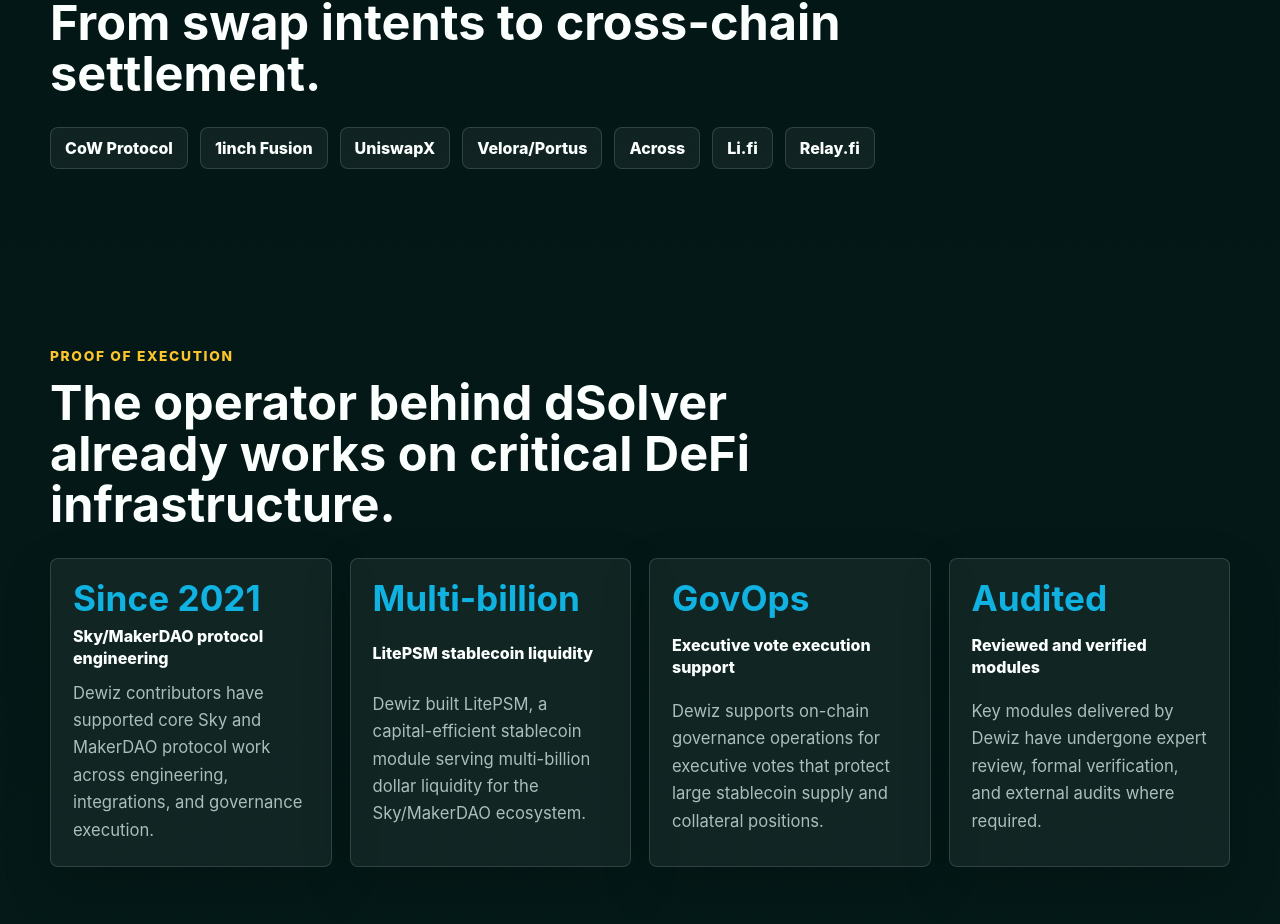
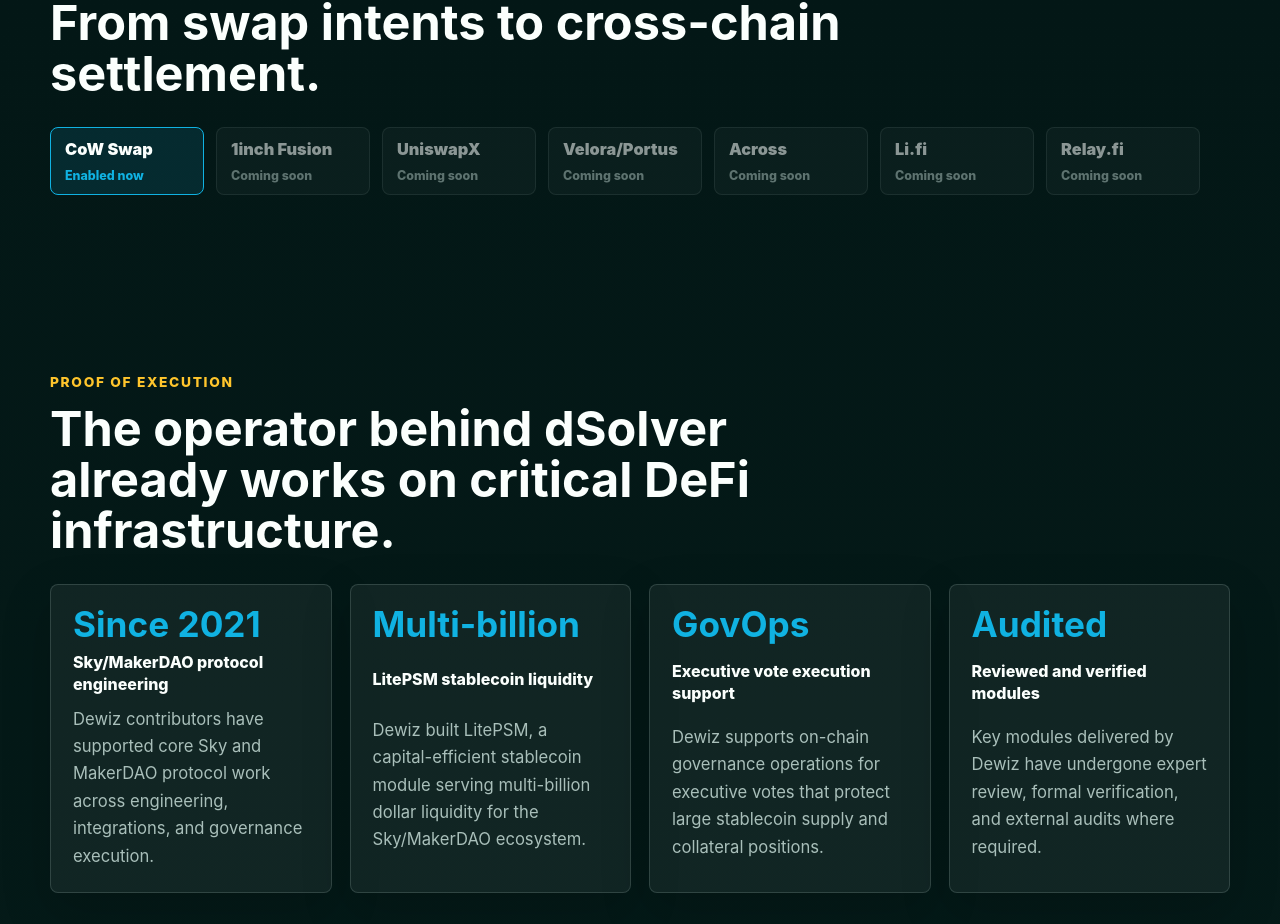
Before and after one commit to dewiz-xyz/dewiz-website, a Next.js app: page /dsolver in a window 1280 px wide. Shown: the part 2056-2980 px from the top of the page. Built offline with nearby package versions, Linux system fonts and the light colour scheme.

Commit message:
Clarify mature dSolver roadmap status

```diff
--- a/data/site.ts
+++ b/data/site.ts
@@ -71,13 +71,13 @@
 ];
 
 export const PROTOCOL_ROADMAP = [
-  "CoW Protocol",
-  "1inch Fusion",
-  "UniswapX",
-  "Velora/Portus",
-  "Across",
-  "Li.fi",
-  "Relay.fi",
+  { name: "CoW Swap", status: "Enabled now" },
+  { name: "1inch Fusion", status: "Coming soon" },
+  { name: "UniswapX", status: "Coming soon" },
+  { name: "Velora/Portus", status: "Coming soon" },
+  { name: "Across", status: "Coming soon" },
+  { name: "Li.fi", status: "Coming soon" },
+  { name: "Relay.fi", status: "Coming soon" },
 ];
 
 export function mailto(subject: string) {
--- a/pages/dsolver.tsx
+++ b/pages/dsolver.tsx
@@ -82,7 +82,13 @@
         </div>
         <div className={c.tokenList}>
           {PROTOCOL_ROADMAP.map((protocol) => (
-            <span key={protocol}>{protocol}</span>
+            <span
+              className={protocol.status === "Enabled now" ? c.tokenList__active : c.tokenList__soon}
+              key={protocol.name}
+            >
+              <strong>{protocol.name}</strong>
+              <small>{protocol.status}</small>
+            </span>
           ))}
         </div>
       </section>
--- a/styles/site.module.css
+++ b/styles/site.module.css
@@ -334,12 +334,48 @@
   display: inline-flex;
   min-height: 42px;
   align-items: center;
+  gap: 8px;
   border: 1px solid var(--border);
   border-radius: 8px;
   padding: 0 14px;
   color: var(--text-strong);
   background: var(--surface);
   font-weight: 800;
+}
+
+.tokenList span {
+  flex-direction: column;
+  align-items: flex-start;
+  justify-content: center;
+  min-width: 154px;
+  padding: 11px 14px;
+}
+
+.tokenList strong,
+.tokenList small {
+  line-height: 1.25;
+}
+
+.tokenList strong {
+  font-size: 1.02rem;
+}
+
+.tokenList small {
+  color: var(--text-muted);
+  font-size: 0.78rem;
+}
+
+.tokenList__active {
+  border-color: var(--accent-cyan) !important;
+  background: rgba(16, 178, 226, 0.12) !important;
+}
+
+.tokenList__active small {
+  color: var(--accent-cyan);
+}
+
+.tokenList__soon {
+  opacity: 0.55;
 }
 
 .notice {
```
